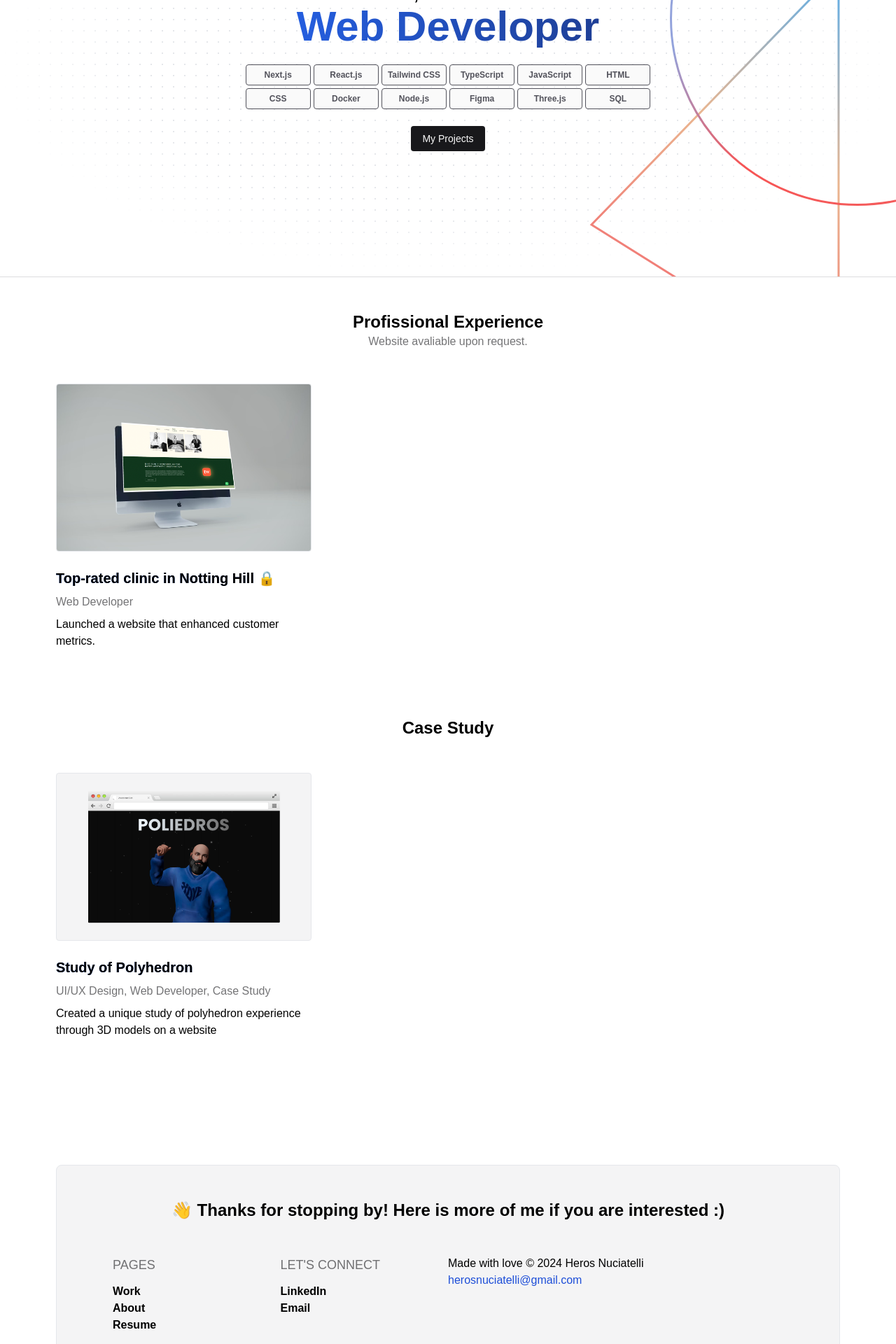
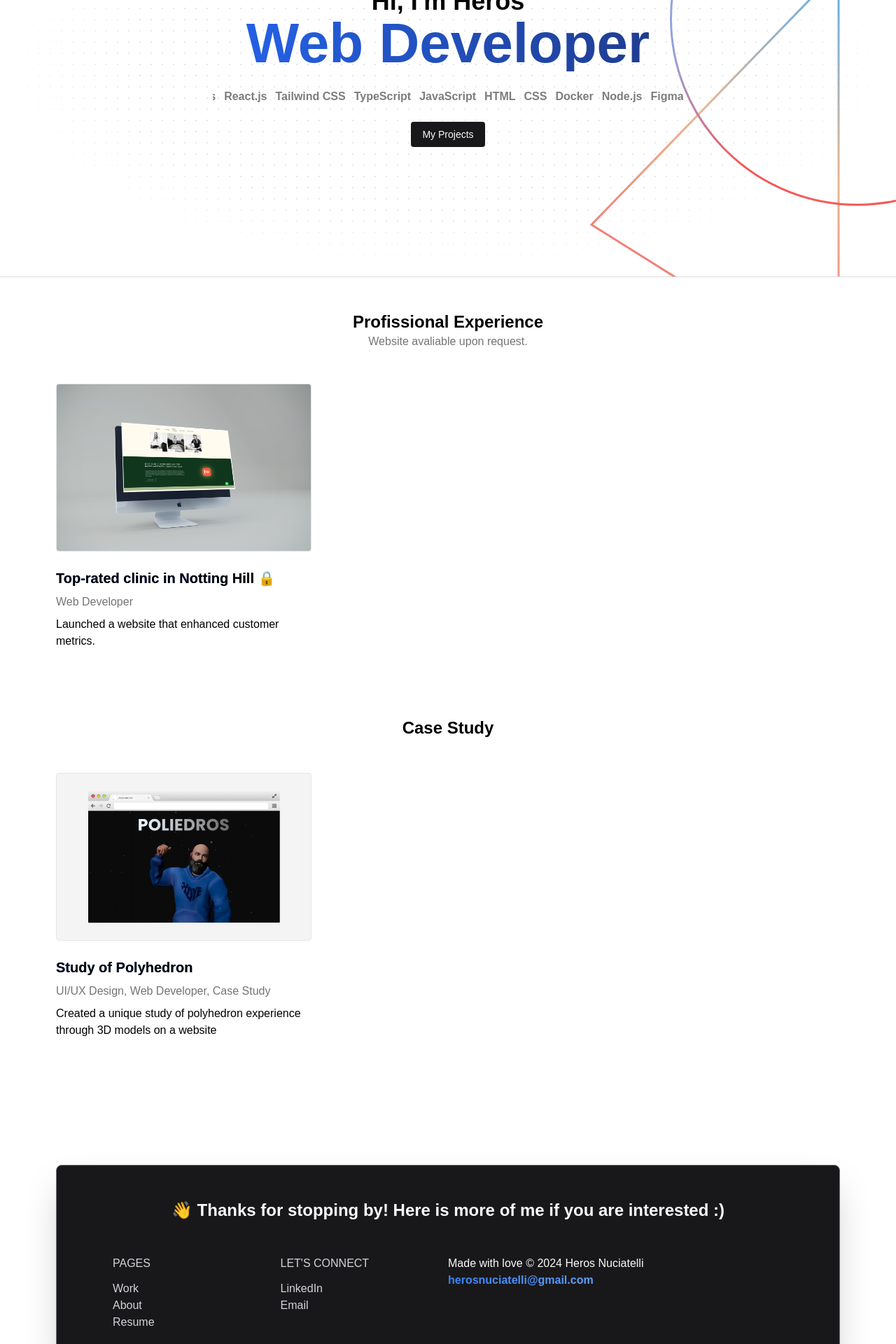
Before and after one commit to herosnuciatelli/heros-nuciatelli, a Next.js app: page / in a window 1280 px wide. Shown: the part 300-2220 px from the top of the page at 70% size. Built offline with nearby package versions, Linux system fonts and the light colour scheme.

Commit message:
black footer & hero section

```diff
--- a/src/app/globals.css
+++ b/src/app/globals.css
@@ -6,3 +6,15 @@
 body {
   font-family: 'Poppins', sans-serif;
 }
+
+@keyframes carrousel {
+  0% {
+    transform: translateX(50px);
+  }
+  99% {
+    transform: translateX(-200px);
+  }
+  100% {
+    transform: translateX(50px);
+  }
+}
--- a/src/app/page.tsx
+++ b/src/app/page.tsx
@@ -2,9 +2,9 @@ import { Footer } from "@/components/Footer";
 import { Icons } from "@/components/Icons";
 import MaxWidthWrapper from "@/components/MaxWidthWrapper";
 import { Button } from "@/components/ui/button";
-import { Badge } from "@/components/ui/badge";
 import Link from "next/link";
 import { Modal } from "@/components/ui/dialog";
+import { Carrousel } from "@/components/Carrousel";
 
 export default function Home() {
   return (
@@ -18,12 +18,10 @@ export default function Home() {
           <div className="absolute -z-10 h-full w-full bg-[radial-gradient(#e5e7eb_1px,transparent_1px)] [background-size:16px_16px] [mask-image:radial-gradient(ellipse_50%_50%_at_50%_50%,#000_70%,transparent_100%)]"></div>
 
           <div className="text-center z-10 relative">
-              <h3 className="text-2xl font-semibold">Hi, I&apos;m Heros</h3>
-              <h2 className="text-4xl sm:text-6xl font-semibold bg-gradient-to-r from-blue-600 to-blue-900 bg-clip-text text-transparent">Web Developer</h2>
-              <div className="my-6 grid grid-cols-3 lg:grid-cols-6 lg:grid-rows-2 justify-center gap-1">
-                {['Next.js', 'React.js', 'Tailwind CSS', 'TypeScript', 'JavaScript', 'HTML', 'CSS', 'Docker', 'Node.js', 'Figma', 'Three.js', 'SQL'].map((badge) => (
-                    <Badge key={badge}>{badge}</Badge>
-                ))}
+              <h3 className="text-2xl lg:text-4xl font-semibold">Hi, I&apos;m Heros</h3>
+              <h2 className="text-4xl sm:text-6xl lg:text-[80px] font-semibold bg-gradient-to-r from-blue-600 to-blue-900 bg-clip-text text-transparent">Web Developer</h2>
+              <div className="my-6 flex justify-center">
+                <Carrousel />
               </div>
               <Link href={'https://github.com/herosnuciatelli?tab=repositories'} target="_blank"><Button>My Projects</Button></Link>
           </div>
--- /dev/null
+++ b/src/components/Carrousel.tsx
@@ -0,0 +1,16 @@
+const tech = ['Next.js', 'React.js', 'Tailwind CSS', 'TypeScript', 'JavaScript', 'HTML', 'CSS', 'Docker', 'Node.js', 'Figma', 'Three.js', 'SQL']
+
+export const Carrousel = () => {
+  return (
+    <div className="overflow-x-hidden max-w-xs sm:max-w-md lg:max-w-2xl">
+      <div className="flex gap-3 w-max animate-carrousel">
+        {tech.map(item => {
+          return (
+            <h3 key={item} className="text-nowrap font-semibold text-zinc-800/60">{item}</h3>
+          )
+        })}
+      </div>
+
+    </div>
+  )
+}
--- a/src/components/Footer.tsx
+++ b/src/components/Footer.tsx
@@ -4,31 +4,31 @@ import MaxWidthWrapper from "./MaxWidthWrapper";
 export function Footer() {
   return (
     <MaxWidthWrapper className="mt-9">
-      <footer className="border py-12 px-1 lg:px-20 bg-zinc-100 rounded-t-lg flex flex-col gap-12">
+      <footer className="border border-zinc-500 py-12 px-3 lg:px-20 bg-zinc-900 text-zinc-50 rounded-t-lg flex flex-col gap-12 shadow-2xl">
         <div className="text-center">
           <h3 className="font-semibold lg:text-2xl">👋 Thanks for stopping by! Here is more of me if you are interested :&#41;</h3>
         </div>
         <div className="grid grid-cols-2 lg:grid-cols-4">
           <div>
-            <h3 className="uppercase text-lg text-zinc-900/60 cursor-default">Pages</h3>
+            <h3 className="uppercase text-md text-zinc-300 cursor-default">Pages</h3>
             <ul className="mt-3">
-              <li><Link className="font-semibold text-md hover:underline" href={'/'}>Work</Link></li>
-              <li><Link className="font-semibold text-md hover:underline" href={'/about'}>About</Link></li>
-              <li><Link className="font-semibold text-md hover:underline" href={'/pdfs/resume.pdf'} target="_blank">Resume</Link></li>
+              <li><Link className="text-md hover:text-zinc-50 text-zinc-300" href={'/'}>Work</Link></li>
+              <li><Link className="text-md hover:text-zinc-50 text-zinc-300" href={'/about'}>About</Link></li>
+              <li><Link className="text-md hover:text-zinc-50 text-zinc-300" href={'/pdfs/resume.pdf'} target="_blank">Resume</Link></li>
             </ul>
           </div>
 
           <div>
-            <h3 className="uppercase text-lg text-zinc-900/60 cursor-default">Let&apos;s connect</h3>
+            <h3 className="uppercase text-md text-zinc-300 cursor-default">Let&apos;s connect</h3>
             <ul className="mt-3">
-              <li><Link className="font-semibold text-md hover:underline" href={'https://linkedin.com/in/herosnuciatelli/'} target="_blank">LinkedIn</Link></li>
-              <li><Link className="font-semibold text-md hover:underline" href={'mailto:herosnuciatelli@gmail.com'} target="_blank">Email</Link></li>
+              <li><Link className="text-md hover:text-zinc-50 text-zinc-300" href={'https://linkedin.com/in/herosnuciatelli/'} target="_blank">LinkedIn</Link></li>
+              <li><Link className="text-md hover:text-zinc-50 text-zinc-300" href={'mailto:herosnuciatelli@gmail.com'} target="_blank">Email</Link></li>
             </ul>
           </div>
 
-          <div className="flex flex-col mt-6 col-start-1 col-end-3 lg:mt-0 lg:col-start-3 lg:col-end-5">
+          <div className="flex text-center lg:text-left flex-col mt-6 col-start-1 col-end-3 lg:mt-0 lg:col-start-3 lg:col-end-5">
             <span className="cursor-default lg:text-base text-sm">Made with love &copy; 2024 Heros Nuciatelli</span>
-            <span className="text-blue-700 cursor-text lg:text-base text-sm">herosnuciatelli@gmail.com</span>
+            <span className="cursor-text lg:text-base text-sm bg-gradient-to-r from-blue-500 to-blue-300 bg-clip-text text-transparent font-semibold">herosnuciatelli@gmail.com</span>
           </div>
         </div>
       </footer>
--- a/tailwind.config.ts
+++ b/tailwind.config.ts
@@ -11,6 +11,9 @@ const config: Config = {
       colors: {
         background: "var(--background)",
       },
+      animation: {
+        carrousel: "carrousel 15s linear infinite"
+      }
     },
   },
   plugins: [],
```
